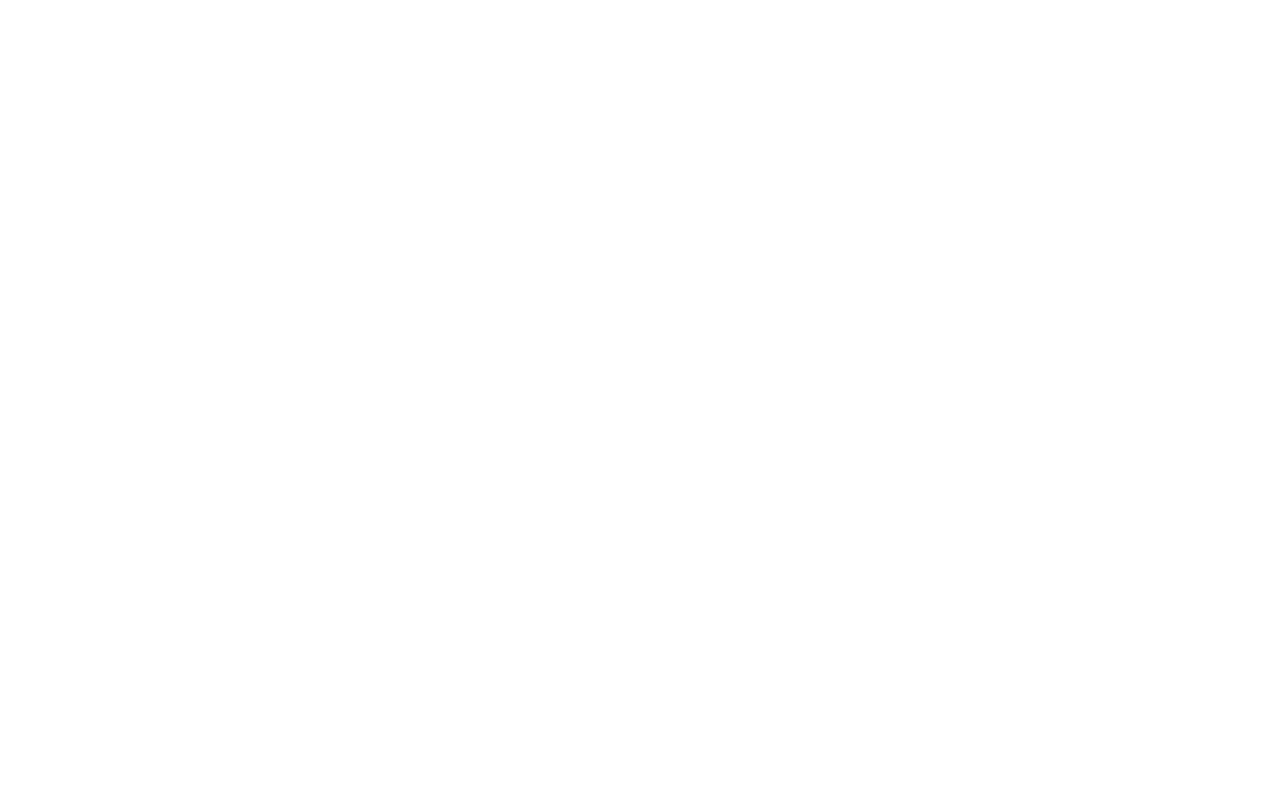
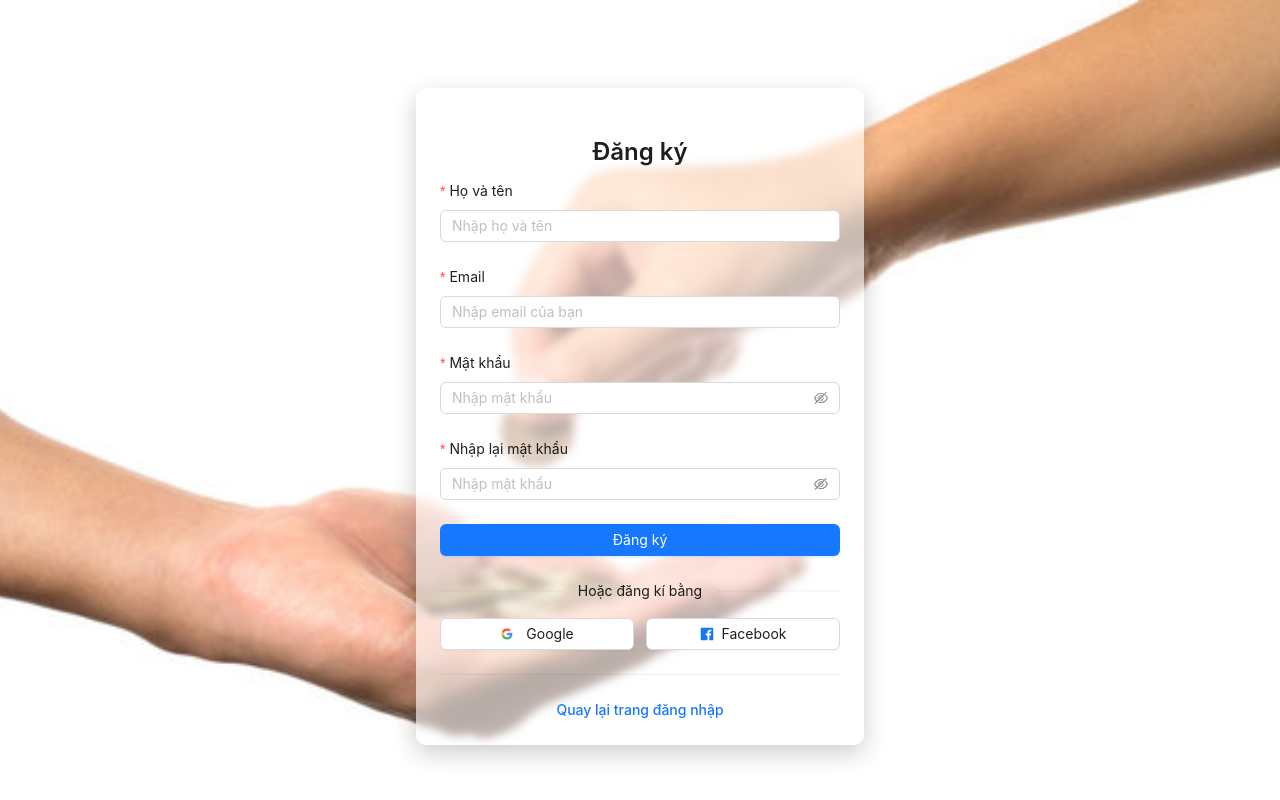
Before and after one commit to maituananh/pawn-service-fe, a React (Vite) app: page /register in a window 1280 px wide. Before the commit this address had no page. Shown: the top 800 px of the page. Built offline with nearby package versions, Linux system fonts and the light colour scheme.

Commit message:
handle UI register

```diff
--- /dev/null
+++ b/src/components/UserAuthForm.tsx
@@ -0,0 +1,126 @@
+import React from 'react';
+import { Form, Input, Button, Typography, Divider, Flex } from 'antd';
+import {
+  EyeInvisibleOutlined,
+  EyeTwoTone,
+  FacebookFilled,
+} from '@ant-design/icons';
+import googleIcon from '../assets/icons/google.svg';
+import { useNavigate } from 'react-router-dom';
+
+const { Title, Text, Link } = Typography;
+
+interface Props {
+  mode: 'login' | 'register';
+  onSubmit: (data: any) => void;
+  handleLoginGoogle?: (data: any) => void;
+  handleLoginFacebook?: (data: any) => void;
+  handleRegisterGoogle?: (data: any) => void;
+  handleRegisterFacebook?: (data: any) => void;
+}
+
+const UserAuthForm: React.FC<Props> = ({ mode, onSubmit, handleLoginGoogle, handleLoginFacebook, handleRegisterGoogle, handleRegisterFacebook }) => {
+  const [form] = Form.useForm();
+  const navigate = useNavigate();
+  return (
+    <div className="login-page">
+      <div className="login-box">
+        <Title level={3} style={{ textAlign: 'center' }}>
+          {mode === 'login' ? 'Đăng nhập' : 'Đăng ký'}
+        </Title>
+        <Form layout="vertical" form={form} onFinish={onSubmit}>
+          {mode === 'register' && (
+            <Form.Item
+              label="Họ và tên"
+              name="name"
+              rules={[{ required: true, message: 'Vui lòng nhập họ tên!' }]}
+            >
+              <Input placeholder="Nhập họ và tên" />
+            </Form.Item>
+          )}
+          <Form.Item
+            label="Email"
+            name="email"
+            rules={[
+              { required: true, message: 'Vui lòng nhập email!' },
+              { type: 'email', message: 'Email không hợp lệ!' },
+            ]}
+          >
+            <Input placeholder="Nhập email của bạn" />
+          </Form.Item>
+          <Form.Item
+            label="Mật khẩu"
+            name="password"
+            rules={[{ required: true, message: 'Vui lòng nhập mật khẩu!' }]}
+          >
+            <Input.Password
+              placeholder="Nhập mật khẩu"
+              iconRender={(visible) =>
+                visible ? <EyeTwoTone /> : <EyeInvisibleOutlined />
+              }
+            />
+          </Form.Item>
+          {mode === "register" && (
+            <Form.Item
+              label="Nhập lại mật khẩu"
+              name="re-password"
+              rules={[{ required: true, message: 'Vui lòng nhập mật khẩu!' }]}
+            >
+              <Input.Password
+                placeholder="Nhập mật khẩu"
+                iconRender={(visible) =>
+                  visible ? <EyeTwoTone /> : <EyeInvisibleOutlined />
+                }
+              />
+            </Form.Item>
+          )}
+          <Form.Item>
+            <Button type="primary" htmlType="submit" block>
+              {mode === 'login' ? 'Đăng nhập' : 'Đăng ký'}
+            </Button>
+          </Form.Item>
+          <Divider plain>Hoặc  {mode === 'login' ? 'đăng nhập' : 'đăng kí'} bằng</Divider>
+          <Flex className="login-social" gap={12}>
+            <Button
+              icon={
+                <img
+                  src={googleIcon}
+                  alt="Google"
+                  style={{
+                    width: '1em',
+                    height: '1em',
+                    verticalAlign: 'middle',
+                    marginRight: 4,
+                  }}
+                />
+              }
+              block
+              onClick={mode === "login" ? handleLoginGoogle : handleRegisterGoogle}
+            >
+              Google
+            </Button>
+            <Button
+              icon={<FacebookFilled style={{ color: '#1877F2' }} />}
+              block
+              onClick={mode === 'login' ? handleLoginFacebook : handleRegisterFacebook}
+            >
+              Facebook
+            </Button>
+          </Flex>
+          <Divider />
+          <div style={{ textAlign: 'center' }}>
+            {mode === "register" ?
+              <Link onClick={() => navigate('/login')}>Quay lại trang đăng nhập</Link>
+              : (
+                <>
+                  <Text>Bạn chưa có tài khoản?</Text>{' '}
+                  <Link onClick={() => navigate('/register')}>Đăng ký ngay</Link></>
+              )}
+          </div>
+        </Form>
+      </div>
+    </div>
+  );
+};
+
+export default UserAuthForm;
--- a/src/pages/LoginPage.tsx
+++ b/src/pages/LoginPage.tsx
@@ -1,112 +1,19 @@
-import React from 'react';
-import {
-  Button,
-  Form,
-  Input,
-  Typography,
-  Divider,
-  Flex,
-} from 'antd';
-import {
-  EyeInvisibleOutlined,
-  EyeTwoTone,
-  FacebookFilled,
-} from '@ant-design/icons';
-import { useNavigate } from 'react-router-dom';
-import googleIcon from '../assets/icons/google.svg';
+import UserAuthForm from '../components/UserAuthForm';
 
-const { Title, Text, Link } = Typography;
-
-const LoginPage: React.FC = () => {
-  const navigate = useNavigate();
-
-  const onFinish = (values: any) => {
-    console.log('Đăng nhập:', values);
+const LoginPage = () => {
+  const handleLogin = (values: any) => {
+    console.log('Login:', values);
   };
 
   const handleLoginGoogle = () => {
-    console.log('Đăng nhập bằng Google');
+    console.log('handleLoginGoogle');
   };
 
   const handleLoginFacebook = () => {
-    console.log('Đăng nhập bằng Facebook');
+    console.log('handleLoginFacebook');
   };
 
-  return (
-    <div className="login-page">
-      <div className="login-box">
-        <Title level={3} style={{ textAlign: 'center' }}>Đăng nhập</Title>
-
-        <Form layout="vertical" onFinish={onFinish}>
-          <Form.Item
-            label="Email"
-            name="email"
-            rules={[
-              { required: true, message: 'Vui lòng nhập email!' },
-              { type: 'email', message: 'Email không hợp lệ!' },
-            ]}
-          >
-            <Input placeholder="Nhập email của bạn" />
-          </Form.Item>
-
-          <Form.Item
-            label="Mật khẩu"
-            name="password"
-            rules={[{ required: true, message: 'Vui lòng nhập mật khẩu!' }]}
-          >
-            <Input.Password
-              placeholder="Nhập mật khẩu"
-              iconRender={(visible) =>
-                visible ? <EyeTwoTone /> : <EyeInvisibleOutlined />
-              }
-            />
-          </Form.Item>
-
-          <Form.Item>
-            <Button type="primary" htmlType="submit" block>
-              Đăng nhập
-            </Button>
-          </Form.Item>
-        </Form>
-
-        <Divider plain>Hoặc đăng nhập bằng</Divider>
-
-        <Flex className="login-social" gap={12}>
-          <Button
-            icon={
-              <img
-                src={googleIcon}
-                alt="Google"
-                style={{
-                  width: '1em',
-                  height: '1em',
-                  verticalAlign: 'middle',
-                  marginRight: 4,
-                }}
-              />
-            }
-            block
-            onClick={handleLoginGoogle}
-          >
-            Google
-          </Button>
-          <Button
-            icon={<FacebookFilled style={{ color: '#1877F2' }} />}
-            block
-            onClick={handleLoginFacebook}
-          >
-            Facebook
-          </Button>
-        </Flex>
-
-        <Divider />
-        <div style={{ textAlign: 'center' }}>
-          <Text>Bạn chưa có tài khoản?</Text>{' '}
-          <Link onClick={() => navigate('/register')}>Đăng ký ngay</Link>
-        </div>
-      </div>
-    </div>
-  );
+  return <UserAuthForm mode="login" onSubmit={handleLogin} handleLoginGoogle={handleLoginGoogle} handleLoginFacebook={handleLoginFacebook} />;
 };
 
 export default LoginPage;
--- a/src/pages/RegisterPage.tsx
+++ b/src/pages/RegisterPage.tsx
@@ -1,5 +1,18 @@
+import UserAuthForm from "@/components/UserAuthForm";
+
 const RegisterPage = () => {
-  return <div>Trang đăng ký (sẽ cập nhật sau)</div>;
+  const handleRegister = (values: any) => {
+    console.log('Register:', values);
+  };
+
+  const handleRegisterGoogle = () => {
+    console.log('handleRegisterGoogle');
+  };
+
+  const handleRegisterFacebook = () => {
+    console.log('handleRegisterFacebook');
+  };
+  return <UserAuthForm mode="register" onSubmit={handleRegister} handleRegisterGoogle={handleRegisterGoogle} handleRegisterFacebook={handleRegisterFacebook} />;
 };
 
 export default RegisterPage;
--- a/src/router/router.config.ts
+++ b/src/router/router.config.ts
@@ -40,7 +40,7 @@
   },
 
   {
-    path: '/login',
+    path: '/register',
     label: 'Đăng ký',
     component: RegisterPage,
     showInMenu: false,
--- a/src/styles/components/_all.scss
+++ b/src/styles/components/_all.scss
@@ -1,2 +1,3 @@
 @use 'header';
 @use 'footer';
+@use 'auth-form';
--- /dev/null
+++ b/src/styles/components/_auth-form.scss
@@ -0,0 +1,32 @@
+.login-page {
+  min-height: 100vh;
+  background-color: #f5f5f5;
+  display: flex;
+  justify-content: center;
+  align-items: center;
+  padding: 16px;
+}
+
+.login-box {
+  width: 100%;
+  max-width: 400px;
+  background: #fff;
+  padding: 24px;
+  border-radius: 8px;
+  box-shadow: 0 8px 24px rgba(0, 0, 0, 0.15);
+}
+
+/* Responsive mobile */
+@media (max-width: 480px) {
+  .login-box {
+    padding: 16px;
+  }
+
+  .login-box .ant-btn {
+    font-size: 14px;
+  }
+
+  .login-box .ant-input {
+    font-size: 14px;
+  }
+}
--- a/src/styles/pages/_login.scss
+++ b/src/styles/pages/_login.scss
@@ -20,7 +20,6 @@
   backdrop-filter: blur(4px);
 }
 
-/* Responsive mobile */
 @media (max-width: 480px) {
   .login-box {
     padding: 16px;
```
